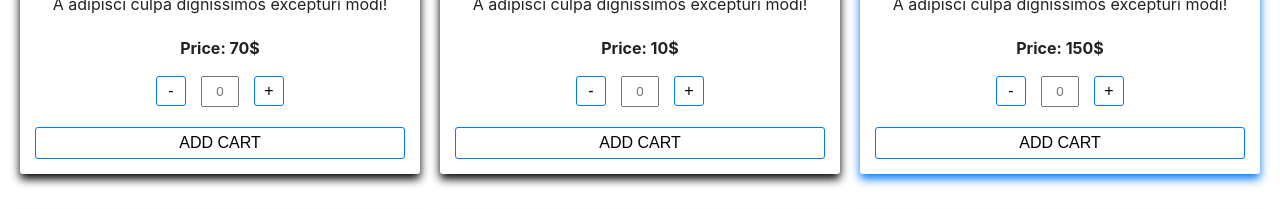
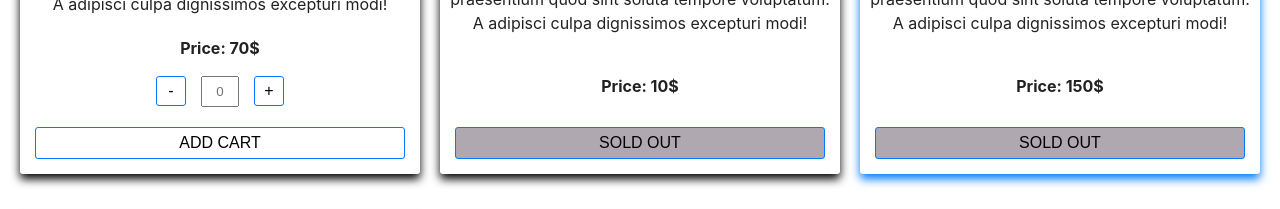
Before and after one commit to r0otx/glassesCart, a React (Create React App) app: page / in a window 1280 px wide. Shown: the part 1122-1331 px from the top of the page. Built offline with nearby package versions, Linux system fonts and the light colour scheme; grey boxes are pictures that could not be loaded.

Commit message:
Add sold out logic

```diff
--- a/src/components/Content/GoodsList/GoodsItem/GoodsItem.jsx
+++ b/src/components/Content/GoodsList/GoodsItem/GoodsItem.jsx
@@ -12,13 +12,17 @@ const GoodsItem = ({items}) => {
                     <h3 className={cls["goods-card__title"]}>{i.name}</h3>
                     <div className={cls["goods-card__description"]}>{i.description}</div>
                     <div className={cls["goodsCard__price"]}>Price: {i.price}$</div>
+                    {i.quantity > 0
+                        ? <>
                             <div className={cls["goods-card__quantity"]}>
-                        < button className={cls["goods-card__button-less"]}>-</button>
+                            <button className={cls["goods-card__button-less"]}>-</button>
                             <input className={cls["goods-card__input"]} type="text" name="count" aria-label="count"
                                    placeholder="0"/>
                             <button className={cls["goods-card__button-more"]}>+</button>
                         </div>
                         <button className={cls["goods-card__button"]}>Add Cart</button>
+                        </>
+                        : <button disabled className={cls["goods-card__button-disabled"]}>Sold Out</button>}
                 </article>
             </li>
         )
--- a/src/components/Content/GoodsList/GoodsItem/GoodsItem.module.scss
+++ b/src/components/Content/GoodsList/GoodsItem/GoodsItem.module.scss
@@ -106,6 +106,20 @@ $colourTemplate: #007bff;
   }
 }
 
+.goods-card__button-disabled {
+  display: block;
+  background-color: rgba(112, 101, 114, 0.56);
+  border-radius: 3px;
+  border: 1px solid $colourTemplate;
+  margin: 0 15px 15px;
+  padding: 6px;
+  color: #000;
+  font-size: 1rem;
+  text-transform: uppercase;
+  white-space: nowrap;
+  transition: background-color .3s, color .3s;
+}
+
 .goods-card__quantity {
   display: flex;
   padding: 6px;
--- a/src/redux/cart-reducer.js
+++ b/src/redux/cart-reducer.js
@@ -1,4 +1,4 @@
-const REMOVE_ITEM = "REMOVE_ITEM";
+const ADD_ITEM = "ADD_ITEM";
 
 let initialState = {
     order: []
@@ -6,10 +6,10 @@ let initialState = {
 
 const cartReducer = (state = initialState, action) => {
     switch (action.type) {
-        case REMOVE_ITEM: {
+        case ADD_ITEM: {
             return {
                 ...state,
-                item: action.del
+                order: action.item
             }
         }
         default:
@@ -17,4 +17,10 @@ const cartReducer = (state = initialState, action) => {
     }
 }
 
+export const AddItemActionCreator = (item) => {
+    return {
+        type: ADD_ITEM, item
+    }
+}
+
 export default cartReducer;
--- a/src/redux/goods-reducer.js
+++ b/src/redux/goods-reducer.js
@@ -8,6 +8,7 @@ let initialState = {
             name: "Prada",
             description: "Lorem ipsum dolor sit amet, consectetur adipisicing elit. Accusantium delectus dolore ea fuga incidunt iste iure, necessitatibus odio praesentium quod sint soluta tempore voluptatum. A adipisci culpa dignissimos excepturi modi!",
             price: "60",
+            quantity: 10,
             bestSales: true
         },
         {
@@ -16,6 +17,7 @@ let initialState = {
             name: "Ray Ban",
             description: "Lorem ipsum dolor sit amet, consectetur adipisicing elit. Accusantium delectus dolore ea fuga incidunt iste iure, necessitatibus odio praesentium quod sint soluta tempore voluptatum. A adipisci culpa dignissimos excepturi modi!",
             price: "20",
+            quantity: 15,
             bestSales: false
         },
         {
@@ -24,6 +26,7 @@ let initialState = {
             name: "Gucci",
             description: "Lorem ipsum dolor sit amet, consectetur adipisicing elit. Accusantium delectus dolore ea fuga incidunt iste iure, necessitatibus odio praesentium quod sint soluta tempore voluptatum. A adipisci culpa dignissimos excepturi modi!",
             price: "240",
+            quantity: 20,
             bestSales: true
         },
         {
@@ -32,6 +35,7 @@ let initialState = {
             name: "Oakley",
             description: "Lorem ipsum dolor sit amet, consectetur adipisicing elit. Accusantium delectus dolore ea fuga incidunt iste iure, necessitatibus odio praesentium quod sint soluta tempore voluptatum. A adipisci culpa dignissimos excepturi modi!",
             price: "70",
+            quantity: 1,
             bestSales: false
         },
         {
@@ -40,6 +44,7 @@ let initialState = {
             name: "Michael Kors",
             description: "Lorem ipsum dolor sit amet, consectetur adipisicing elit. Accusantium delectus dolore ea fuga incidunt iste iure, necessitatibus odio praesentium quod sint soluta tempore voluptatum. A adipisci culpa dignissimos excepturi modi!",
             price: "10",
+            quantity: 0,
             bestSales: false
         },
         {
@@ -48,6 +53,7 @@ let initialState = {
             name: "Tory Barch",
             description: "Lorem ipsum dolor sit amet, consectetur adipisicing elit. Accusantium delectus dolore ea fuga incidunt iste iure, necessitatibus odio praesentium quod sint soluta tempore voluptatum. A adipisci culpa dignissimos excepturi modi!",
             price: "150",
+            quantity: 0,
             bestSales: true
         },
         {
@@ -56,6 +62,7 @@ let initialState = {
             name: "Prada",
             description: "Lorem ipsum dolor sit amet, consectetur adipisicing elit. Accusantium delectus dolore ea fuga incidunt iste iure, necessitatibus odio praesentium quod sint soluta tempore voluptatum. A adipisci culpa dignissimos excepturi modi!",
             price: "650",
+            quantity: 60,
             bestSales: true
         },
         {
@@ -64,6 +71,7 @@ let initialState = {
             name: "Calvin Klein",
             description: "Lorem ipsum dolor sit amet, consectetur adipisicing elit. Accusantium delectus dolore ea fuga incidunt iste iure, necessitatibus odio praesentium quod sint soluta tempore voluptatum. A adipisci culpa dignissimos excepturi modi!",
             price: "30",
+            quantity: 12,
             bestSales: false
         },
         {
@@ -72,6 +80,7 @@ let initialState = {
             name: "Saint Laurent",
             description: "Lorem ipsum dolor sit amet, consectetur adipisicing elit. Accusantium delectus dolore ea fuga incidunt iste iure, necessitatibus odio praesentium quod sint soluta tempore voluptatum. A adipisci culpa dignissimos excepturi modi!",
             price: "20",
+            quantity: 12,
             bestSales: false
         }
     ]
```
Lines whose indentation alone changed are shown as unchanged.
